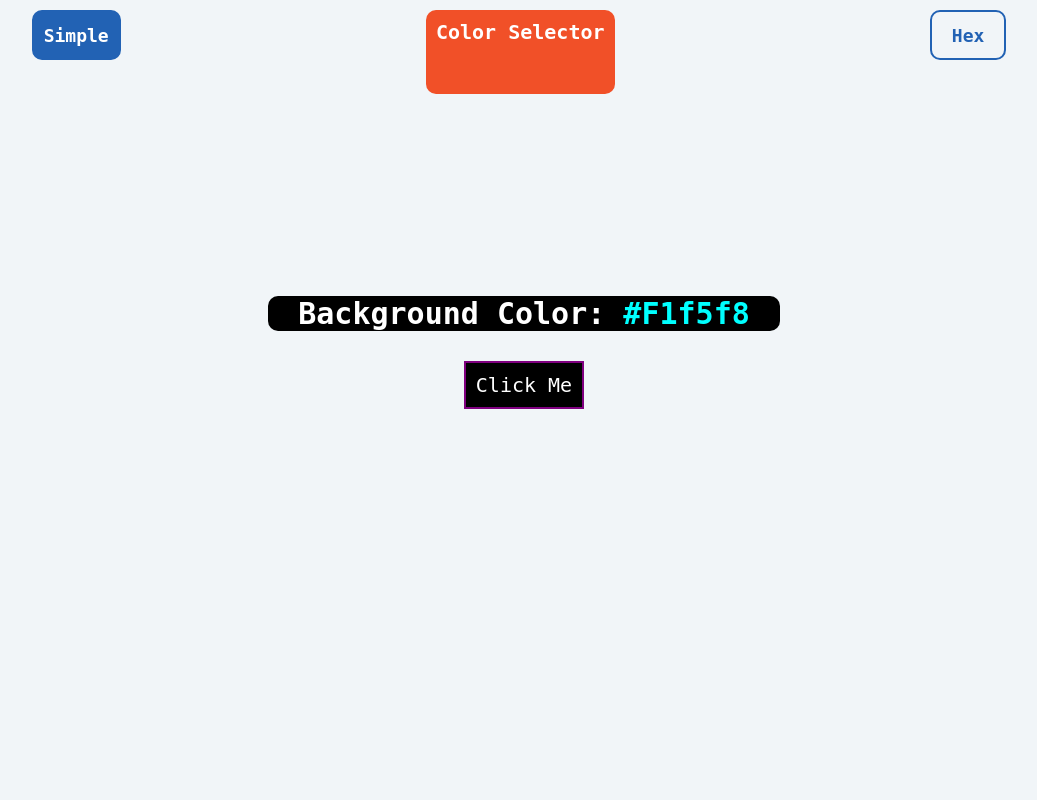
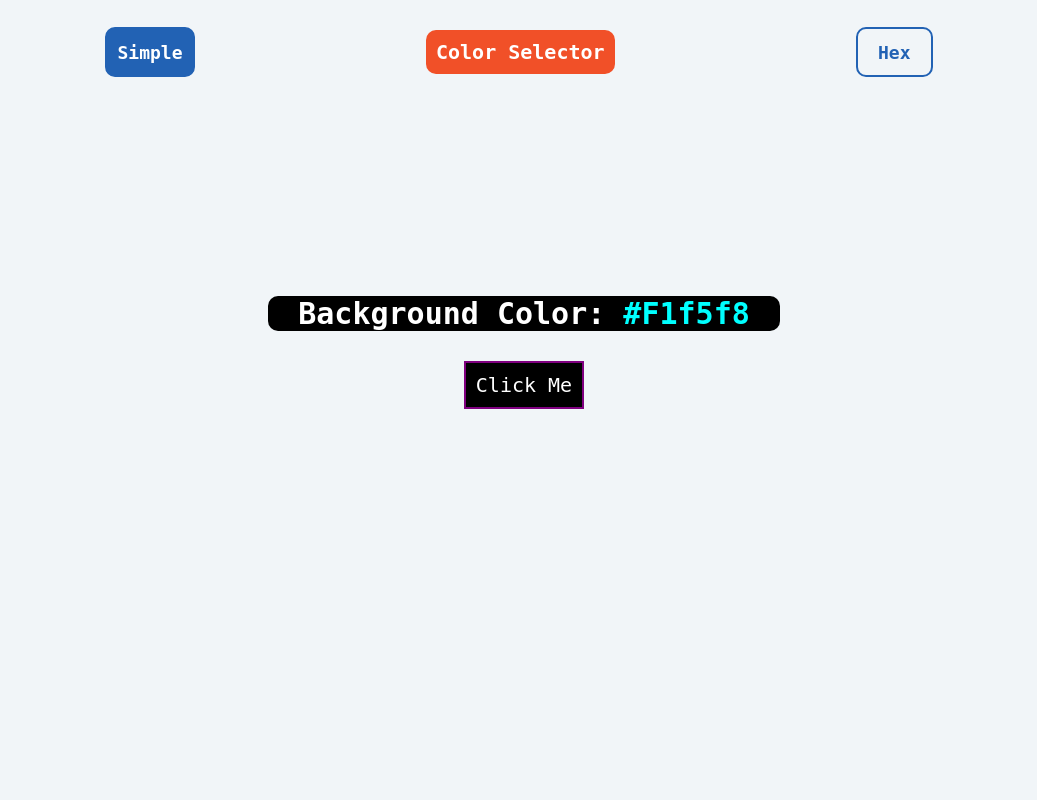
Before and after one commit to KrishanKantAgnihotri/Color-Selector, a PHP site: page / in a window 1280 px wide. Shown: the whole page, without its empty margins (116-1153 px from the left). Run offline with PHP 8.4, Linux system fonts and the light colour scheme.

Commit message:
Update styles.css

```diff
--- a/styles.css
+++ b/styles.css
@@ -13,7 +13,8 @@
 .nav{
   display:flex;
   flex-direction:row;
-  justify-content: space-around;
+  justify-content: space-evenly;
+  align-items:center;
   width:100%;
   height:13vh;
   background:#f1f5f8;
```
